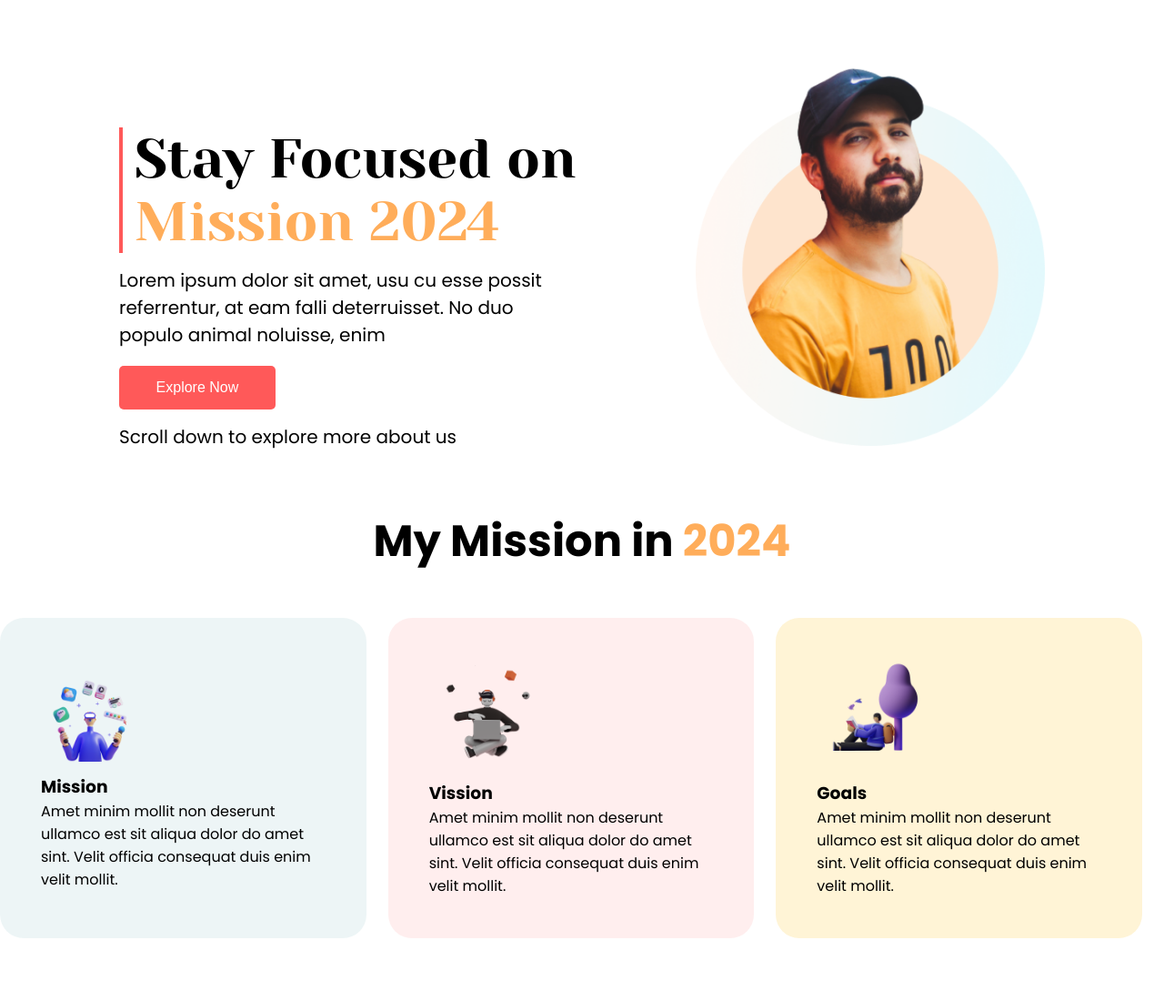
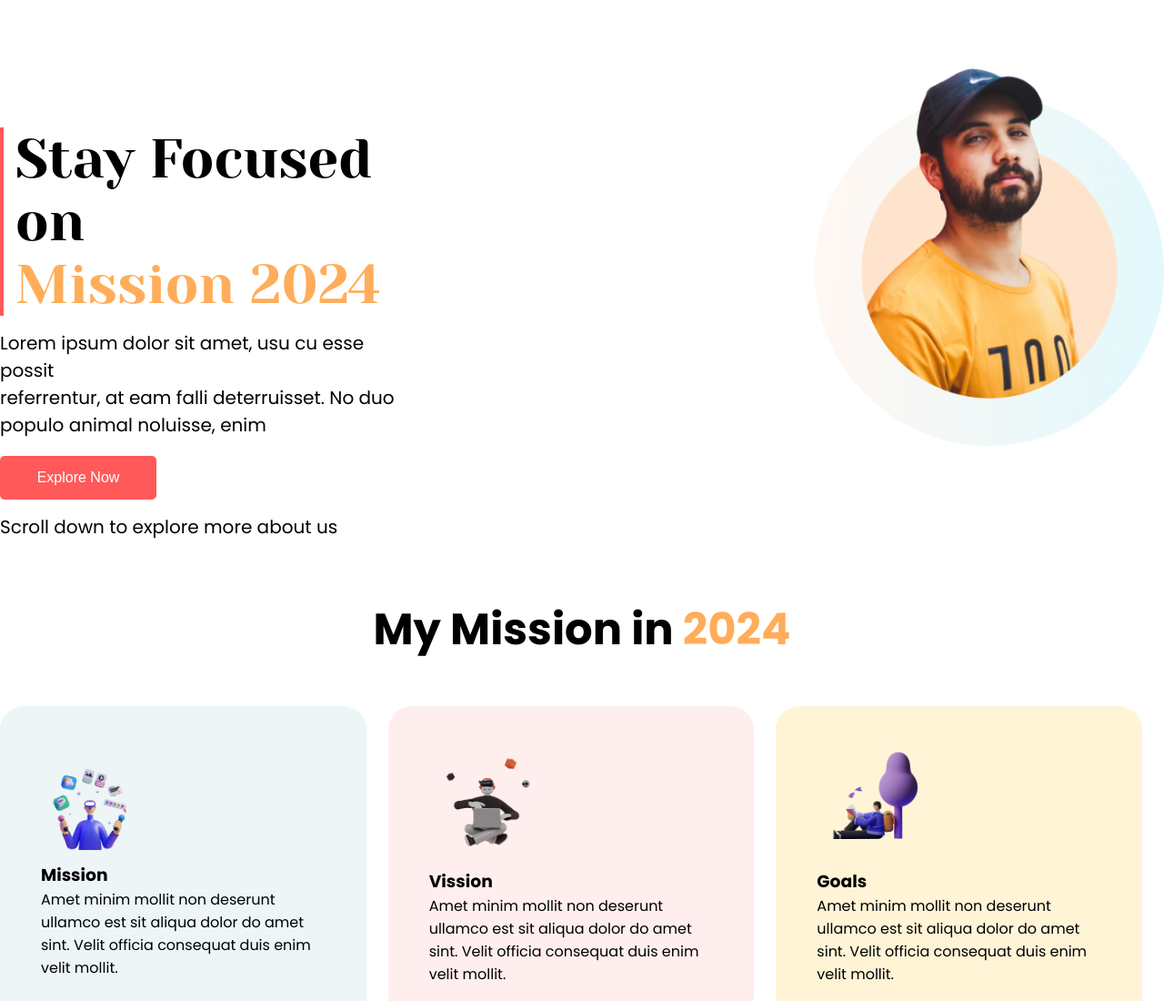
Before and after one commit to nazmul5675/mission-2024-000, a plain HTML site: page index.html in a window 1280 px wide. Shown: the top 1100 px of the page at 91% size. Drawn offline with Linux system fonts and the light colour scheme.

Commit message:
gap value change in banner  section

```diff
--- a/style.css
+++ b/style.css
@@ -19,7 +19,7 @@ body {
 .banner-container {
     display: flex;
     justify-content: center;
-    gap: 131px;
+    gap: 431px;
 }
 
 .banner-title {
```
